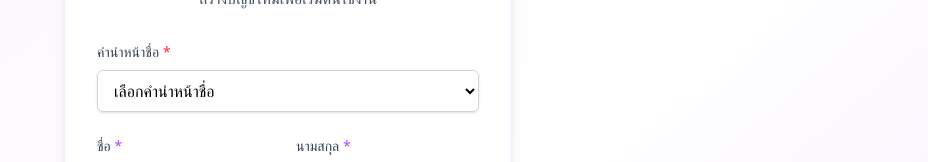
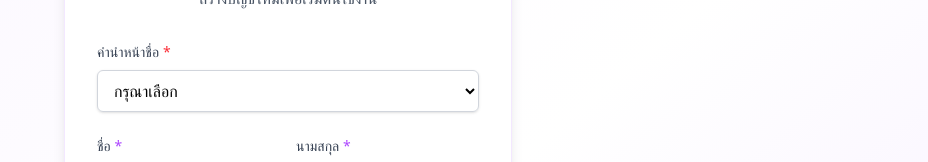
Before and after one commit to Watthana65022128/face-tracking-system, a Next.js app: page /register in a window 1280 px wide. Shown: the part 183-345 px from the top of the page, without its empty margins (352-1280 px from the left). Built offline with nearby package versions, Linux system fonts and the light colour scheme.

Commit message:
เลือกคำนำหน้า

```diff
--- a/src/app/components/auth/AuthForm.tsx
+++ b/src/app/components/auth/AuthForm.tsx
@@ -212,7 +212,7 @@ export function AuthForm({ type, onSubmit, loading = false }: AuthFormProps) {
               label="คำนำหน้าชื่อ"
               value={formData.title}
               onChange={handleChange("title")}
-              placeholder="เลือกคำนำหน้าชื่อ"
+              placeholder="กรุณาเลือก"
               required
               error={errors.title}
               options={[
@@ -257,7 +257,6 @@ export function AuthForm({ type, onSubmit, loading = false }: AuthFormProps) {
               onBlur={handleBlur("studentId")}
               placeholder="650xxxx"
               error={errors.studentId || duplicateErrors.studentId}
-              loading={checking.studentId}
             />
             <Input
               label="เบอร์โทรศัพท์"
@@ -265,7 +264,6 @@ export function AuthForm({ type, onSubmit, loading = false }: AuthFormProps) {
               onChange={handleChange("phoneNumber")}
               onBlur={handleBlur("phoneNumber")}
               error={errors.phoneNumber || duplicateErrors.phoneNumber}
-              loading={checking.phoneNumber}
             />
           </>
         )}
@@ -278,7 +276,6 @@ export function AuthForm({ type, onSubmit, loading = false }: AuthFormProps) {
           onBlur={handleBlur("email")}
           required
           error={errors.email || (type === "register" ? duplicateErrors.email : "")}
-          loading={type === "register" ? checking.email : false}
         />
 
         <PasswordInput
```
